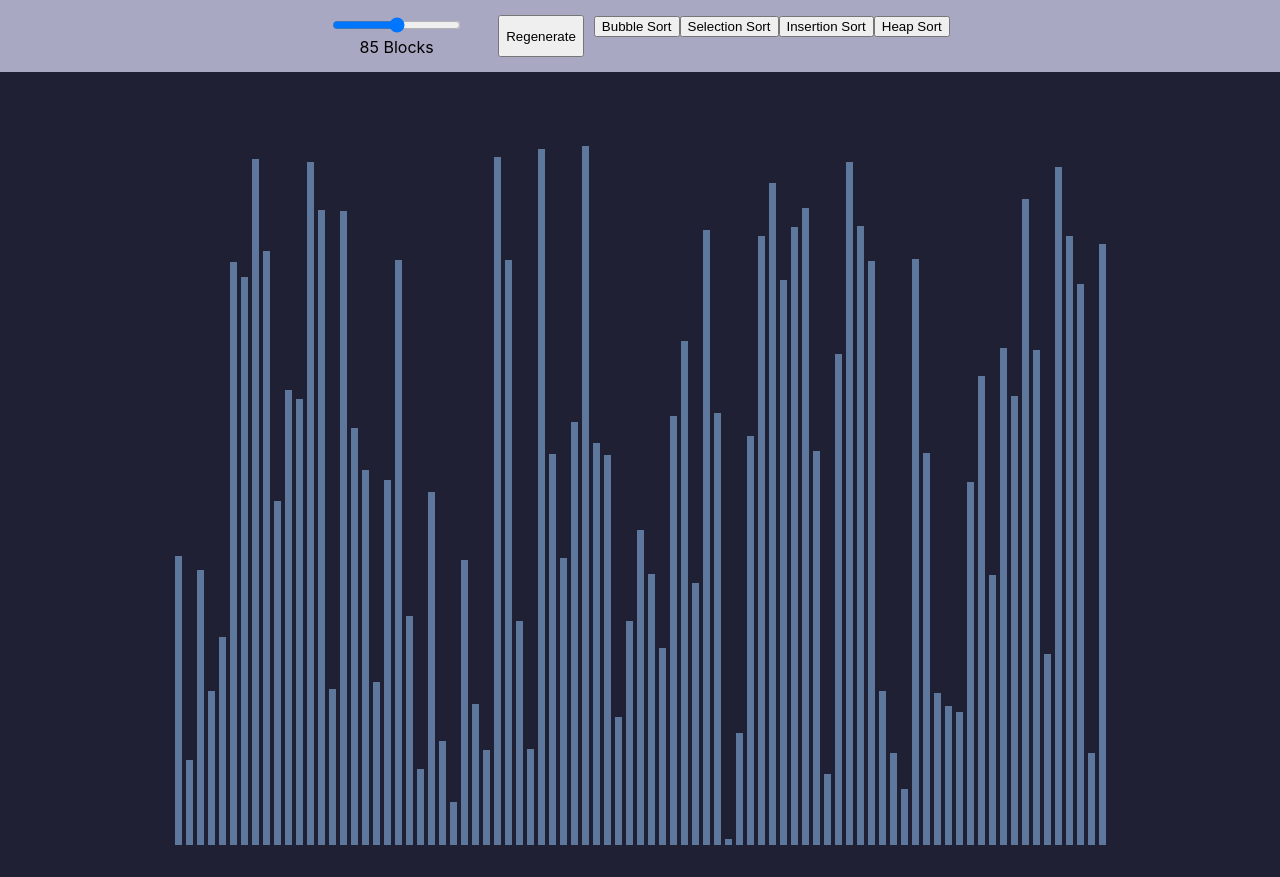
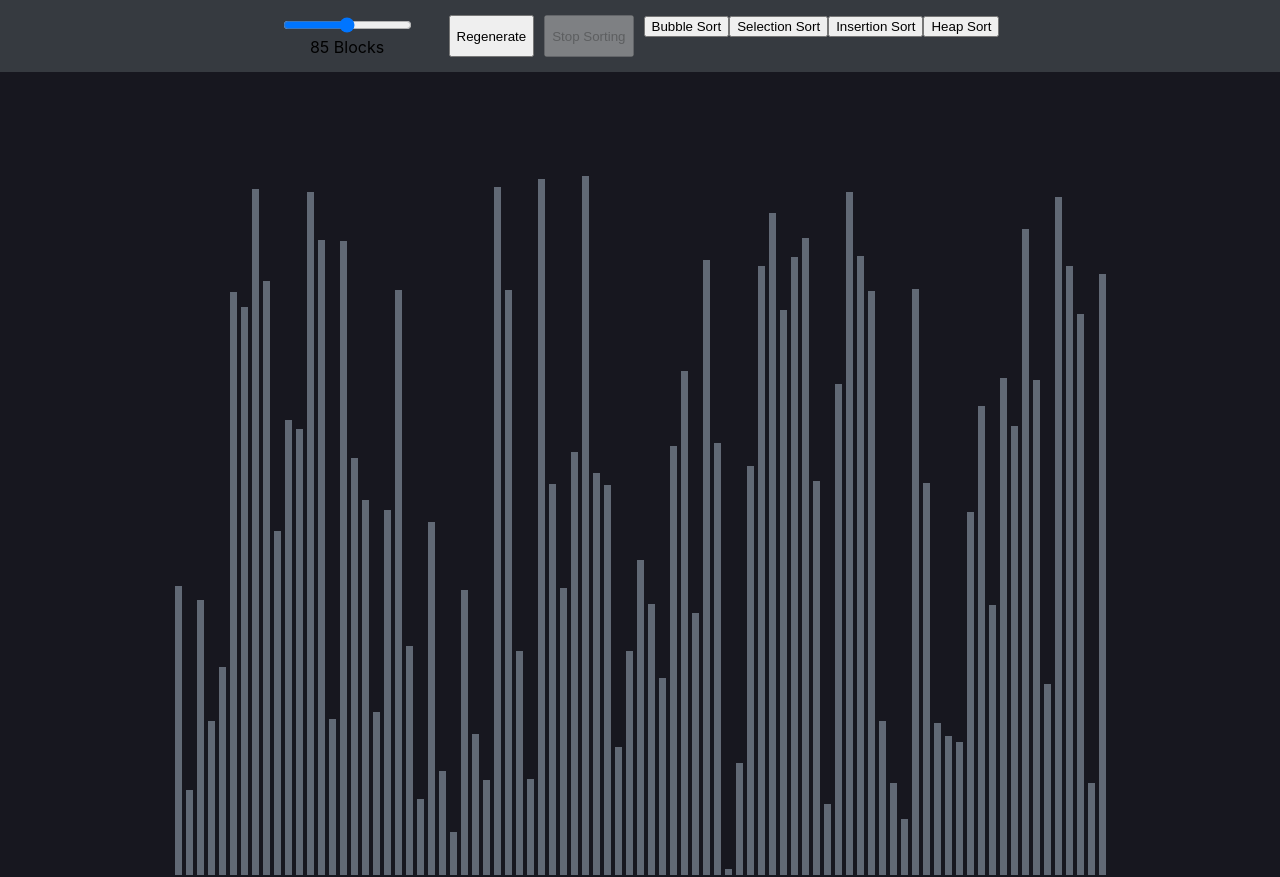
Before and after one commit to Kevrev/AlgoVisualizer, a React (Create React App) app: page / in a window 1280 px wide. Before the commit the page ends 847 px from the top, so only its background shows below. Built offline with nearby package versions, Linux system fonts and the light colour scheme.

Commit message:
Styling changes

```diff
--- a/src/Visualizer/Visualizer.css
+++ b/src/Visualizer/Visualizer.css
@@ -3,7 +3,7 @@
   justify-content: center;
   padding: 15px;
   gap: 10px;
-  background-color: #a8a8c3;
+  background-color: #363a40;
 }
 
 .array-container {
@@ -22,7 +22,7 @@
   padding: 1px;
   margin: 2px;
   width: 5px;
-  background-color: #5e779c;
+  background-color: #616975;
 
 }
 
@@ -36,6 +36,13 @@
 }
 
 .selected-sort {
+  display: flex;
+  margin: auto;
+  justify-content: center;
+  height: 30px;
+}
+
+.sort-banner {
   color: white;
   font-size: 2rem;
 }
--- a/src/Visualizer/Visualizer.js
+++ b/src/Visualizer/Visualizer.js
@@ -77,6 +77,9 @@ const Visualizer = () => {
         <button onClick={generateArray} disabled={isSorting}>
           Regenerate
         </button>
+            <button onClick={stopSorting} disabled={!isSorting} style={{}}>
+              Stop Sorting
+            </button>
         <div className="button-container">
           <button
             onClick={() => handleSort(bubbleSort, 'Bubble Sort')}
@@ -96,7 +99,10 @@ const Visualizer = () => {
           >
             Insertion Sort
           </button>
-          <button onClick={() => handleSort(heapSort,'Heap Sort')} disabled={isSorting}>
+          <button
+            onClick={() => handleSort(heapSort, 'Heap Sort')}
+            disabled={isSorting}
+          >
             Heap Sort
           </button>
           {/* <button onClick={() => handleSort(mergeSort, 'Merge Sort')} disabled={isSorting}>
@@ -108,12 +114,7 @@ const Visualizer = () => {
         </div>
       </div>
       <div className="selected-sort">
-        {isSorting && <p>{selectedSort}</p>}
-        {isSorting && (
-          <button onClick={stopSorting} style={{}}>
-            Stop Sorting
-          </button>
-        )}
+        <div>{isSorting && <p className="sort-banner">{selectedSort}</p>}</div>
       </div>
       <div className="array-container">
         <div className="array-list">
--- a/src/index.css
+++ b/src/index.css
@@ -5,7 +5,7 @@ body {
     sans-serif;
   -webkit-font-smoothing: antialiased;
   -moz-osx-font-smoothing: grayscale;
-  background-color: rgb(31, 32, 52);
+  background-color: rgb(23, 23, 31);
 }
 
 code {
```
